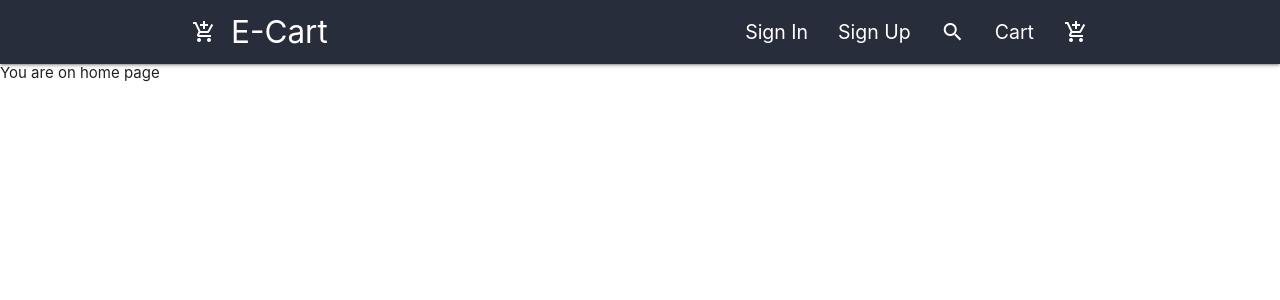
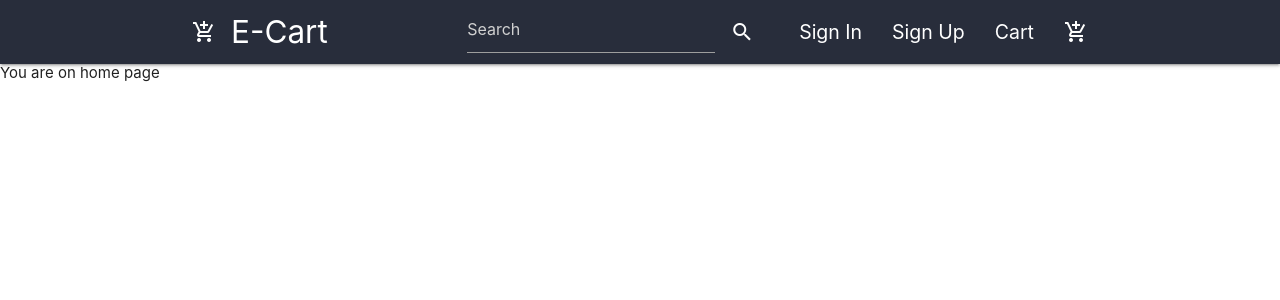
Before and after one commit to SinghVikram97/DBMS-ECOMMERCE-FRONTEND, a React (Create React App) app: page / in a window 1280 px wide. Shown: the top 300 px of the page. Built offline with nearby package versions, Linux system fonts and the light colour scheme.

Commit message:
Navbar complete

```diff
--- a/src/components/Navbar.js
+++ b/src/components/Navbar.js
@@ -16,11 +16,14 @@ export default class Navbar extends Component {
               <i class="material-icons">menu</i>
             </a>
             <ul className="nav-list right hide-on-med-and-down">
-              <li>
-                <Link to="/signin">Sign In</Link>
-              </li>
-              <li>
-                <Link to="/signup">Sign Up</Link>
+              <li style={{ marginTop: "-4px" }}>
+                <input
+                  placeholder="Search"
+                  id="search"
+                  type="text"
+                  class="validate"
+                  style={{ color: "white" }}
+                />
               </li>
               <li>
                 <i
@@ -29,6 +32,12 @@ export default class Navbar extends Component {
                 >
                   search
                 </i>
+              </li>
+              <li>
+                <Link to="/signin">Sign In</Link>
+              </li>
+              <li className="pr3">
+                <Link to="/signup">Sign Up</Link>
               </li>
               <li>Cart</li>
               <li>
```
